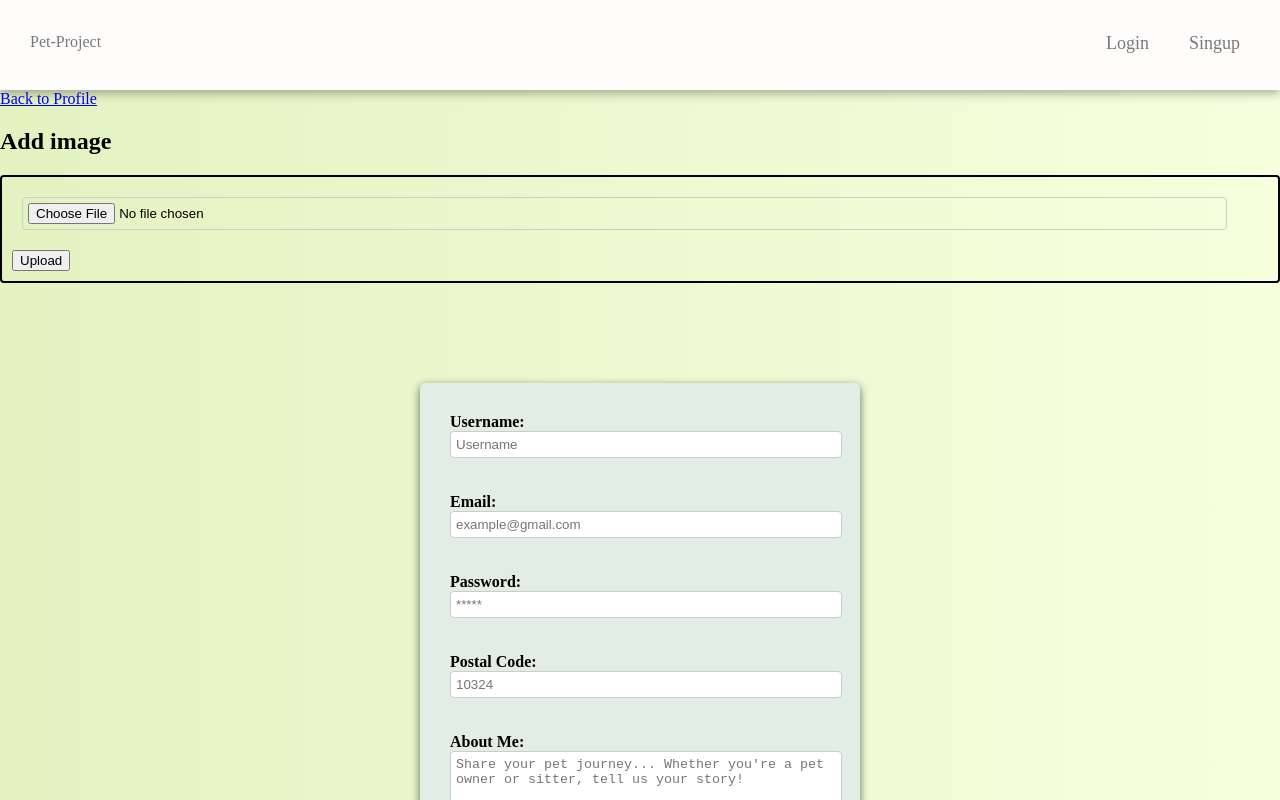
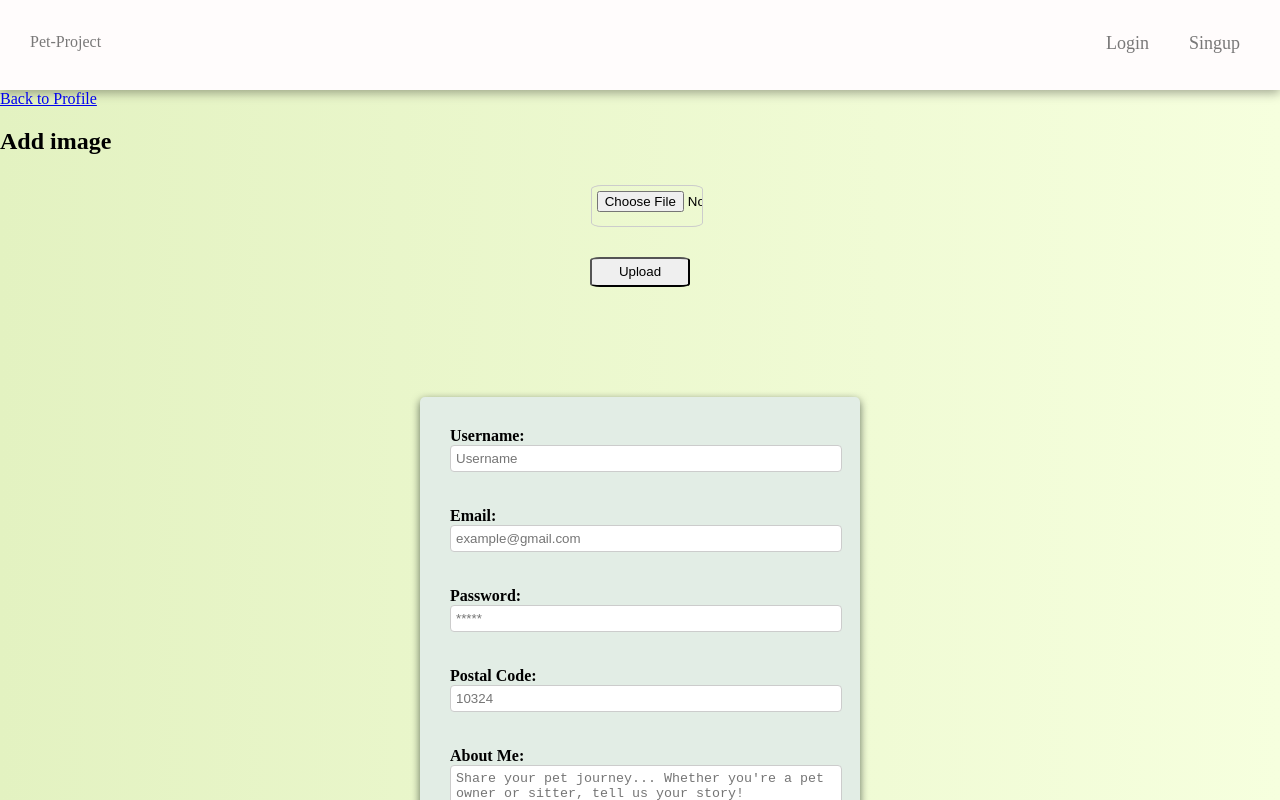
Before and after one commit to natko22/pet-project-frontend, a React (Create React App) app: page /edit/1 in a window 1280 px wide. Both pictures are taken after a click on the button "Edit Photo". Shown: the top 800 px of the page. Built offline with nearby package versions, Linux system fonts and the light colour scheme; no server answers.

Commit message:
install react avatar for edit profile page

```diff
--- a/package.json
+++ b/package.json
@@ -8,6 +8,7 @@
     "@testing-library/user-event": "^13.5.0",
     "axios": "^1.4.0",
     "react": "^18.2.0",
+    "react-avatar-editor": "^13.0.0",
     "react-dom": "^18.2.0",
     "react-router-dom": "^6.14.0",
     "react-scripts": "5.0.1",
--- a/src/App.css
+++ b/src/App.css
@@ -387,8 +387,40 @@ textarea {
   font-family: "Times New Roman", Times, serif;
   border: none;
   border-radius: 10px;
+  cursor: pointer;
+}
 
+.upload-form-container {
+  display: flex;
+  justify-content: center;
+  align-items: center;
+}
+
+.upload-form {
+  text-align: center;
+  display: flex;
+  flex-direction: column;
+  align-items: center;
+}
+
+.upload-btn {
+  width: 100px;
+  height: 30px;
+  border-radius: 10%;
+  color: #000000;
   cursor: pointer;
+  margin: 10px;
+}
+.upload-input {
+  width: 100px;
+  height: 30px;
+  border-radius: 10%;
+  color: #000000;
+  cursor: pointer;
+}
+
+.upload-photo-p {
+  color: black;
 }
 
 @media (max-width: 1142px) {
--- a/src/pages/EditProfile.jsx
+++ b/src/pages/EditProfile.jsx
@@ -4,7 +4,7 @@ import axios from "axios";
 import { AuthContext } from "../context/auth.context";
 import { useParams } from "react-router-dom";
 import { useNavigate } from "react-router-dom";
-import imgPlaceholder from "../assets/placeholder.png";
+import AvatarEditor from "react-avatar-editor";
 
 const EditProfile = () => {
   const [username, setUsername] = useState("");
@@ -23,6 +23,8 @@ const EditProfile = () => {
   const { userId } = useParams();
   const navigate = useNavigate();
   const [showUploadForm, setShowUploadForm] = useState(false);
+  const [scale, setScale] = useState(1);
+  const [uploadSuccess, setUploadSuccess] = useState(false);
 
   const [loading, setLoading] = useState(true);
 
@@ -48,7 +50,8 @@ const EditProfile = () => {
           formData
         );
         console.log(response);
-
+        // setProfileImage(response.data.imageUrl);
+        setUploadSuccess(true);
         setIsLoading(false);
       } else {
         throw new Error("Please select a valid image file.");
@@ -155,7 +158,7 @@ const EditProfile = () => {
       console.error("Error updating profile:", error);
     }
   };
-
+  console.log(uploadSuccess, "upload success");
   return (
     <div>
       <Link to={`/profile/${userId}`}>Back to Profile</Link>
@@ -169,24 +172,54 @@ const EditProfile = () => {
       {showUploadForm && (
         <div>
           <h2>Add image</h2>
-          <div className="card">
+          <div className="upload-form-container">
+            <div className="upload-form">
               <form onSubmit={uploadImage}>
                 <label>
                   <input
+                    className="upload-input"
                     type="file"
                     accept="image/png, image/jpeg, image/jpg"
                     name="image"
                     onChange={handleImageChange}
                   />
                 </label>
+                <div className="profile-photo">
+                  {imagePreview && (
+                    <div className="avatar-editor">
+                      <AvatarEditor
+                        image={imagePreview}
+                        width={250}
+                        height={250}
+                        border={50}
+                        borderRadius={125}
+                        color={[255, 255, 255, 0.6]}
+                        scale={scale}
+                      />
+                      <input
+                        type="range"
+                        min={0.1}
+                        max={2}
+                        step={0.1}
+                        value={scale}
+                        onChange={(e) => setScale(parseFloat(e.target.value))}
+                      />
+                    </div>
+                  )}
+                </div>
                 {isLoading ? (
                   <p>Uploading...</p>
                 ) : (
-                <button type="submit">Upload</button>
+                  <>
+                    {!uploadSuccess && (
+                      <button className="upload-btn" type="submit">
+                        Upload
+                      </button>
+                    )}
+                    {uploadSuccess && <p>Photo uploaded successfully!</p>}
+                  </>
                 )}
               </form>
-            <div className="profile-photo">
-              {imagePreview && <img src={imagePreview} alt="" />}
             </div>
           </div>
         </div>
```
Also changed, not shown: 1 other file (tests, documents, lock files or other folders). Lines whose indentation alone changed are shown as unchanged.
